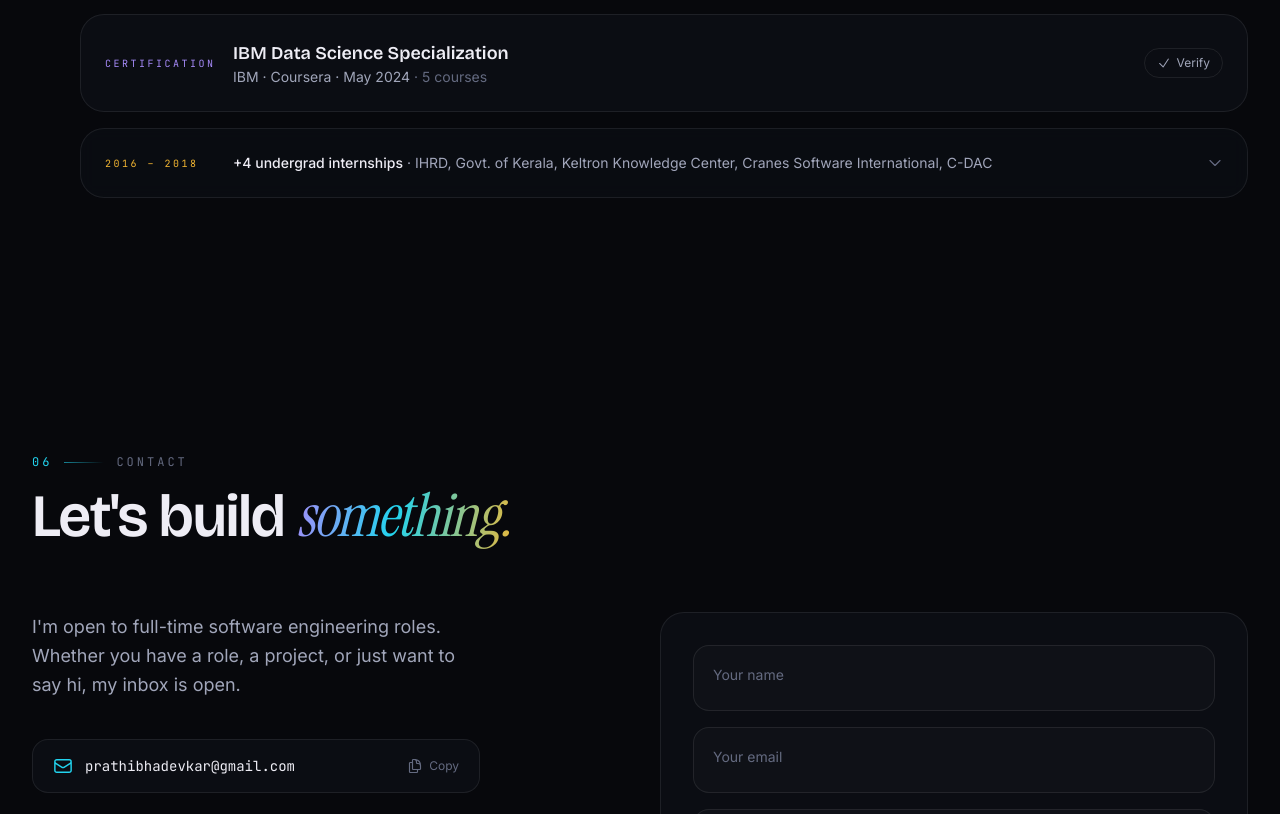
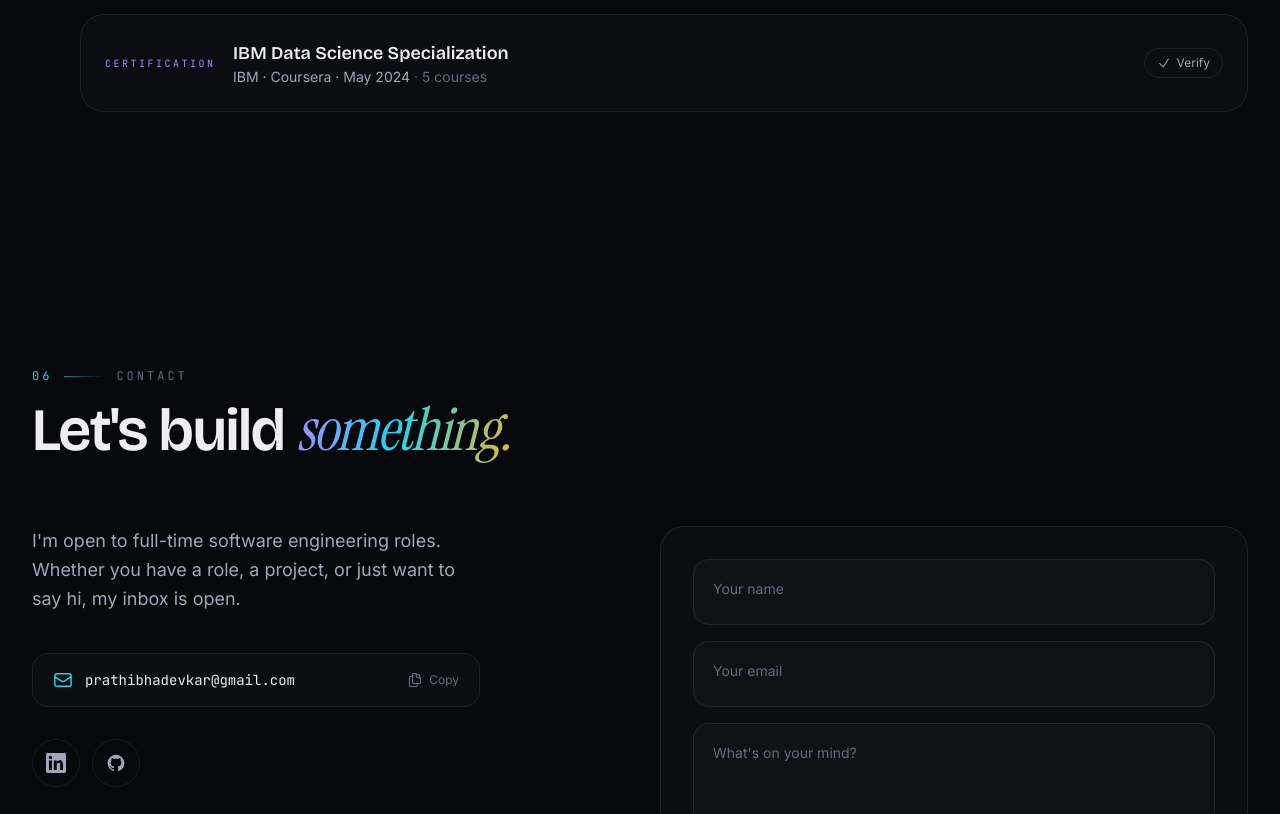
Before and after one commit to PrathibhaDevkar/prathibha-portfolio, a Next.js app: page / in a window 1280 px wide. Shown: the part 6960-7774 px from the top of the page. Built offline with nearby package versions, Linux system fonts and the light colour scheme.

Commit message:
Remove undergrad internships from Experience

```diff
--- a/components/Experience.tsx
+++ b/components/Experience.tsx
@@ -1,16 +1,15 @@
 "use client";
-import { useRef, useState } from "react";
-import { motion, AnimatePresence, useScroll, useSpring } from "framer-motion";
-import { experiences, internships } from "../data/experience";
+import { useRef } from "react";
+import { motion, useScroll, useSpring } from "framer-motion";
+import { experiences } from "../data/experience";
 import SectionHeading from "./SectionHeading";
 import { useSpotlight } from "./ui/useSpotlight";
 import { certifications } from "../data/certifications";
-import { CheckIcon, ChevronDownIcon } from "./ui/icons";
+import { CheckIcon } from "./ui/icons";
 
 export default function Experience() {
   const listRef = useRef<HTMLOListElement>(null);
   const onMove = useSpotlight<HTMLDivElement>();
-  const [showInternships, setShowInternships] = useState(false);
   // 0 when the list's top hits mid-screen, 1 when its bottom does — drives the line "drawing" itself.
   const { scrollYProgress } = useScroll({ target: listRef, offset: ["start 60%", "end 60%"] });
   const scaleY = useSpring(scrollYProgress, { stiffness: 120, damping: 30 });
@@ -114,53 +113,6 @@ export default function Experience() {
             )}
           </div>
         ))}
-
-        {/* Undergrad internships stay one click away instead of competing with the main roles */}
-        <div id="internships" className="scroll-mt-24 rounded-3xl border border-line bg-surface/60 backdrop-blur-sm">
-          <button
-            type="button"
-            onClick={() => setShowInternships((v) => !v)}
-            aria-expanded={showInternships}
-            aria-controls="internship-list"
-            className="flex w-full items-center gap-4 p-6 text-left"
-          >
-            <span className="font-mono text-[10px] uppercase tracking-[0.25em] text-amber md:w-28 md:shrink-0">
-              2016 – 2018
-            </span>
-            <span className="flex-1 text-sm text-muted">
-              <span className="text-fg font-medium">+{internships.length} undergrad internships</span>{" "}
-              <span className="hidden sm:inline">· {internships.map((it) => it.company).join(", ")}</span>
-            </span>
-            <motion.span animate={{ rotate: showInternships ? 180 : 0 }} className="text-dim">
-              <ChevronDownIcon className="w-4 h-4" />
-            </motion.span>
-          </button>
-          <AnimatePresence initial={false}>
-            {showInternships && (
-              <motion.div
-                id="internship-list"
-                initial={{ height: 0, opacity: 0 }}
-                animate={{ height: "auto", opacity: 1 }}
-                exit={{ height: 0, opacity: 0 }}
-                transition={{ duration: 0.35, ease: [0.22, 1, 0.36, 1] }}
-                className="overflow-hidden"
-              >
-                <ul className="grid grid-cols-1 gap-x-8 gap-y-5 border-t border-line p-6 md:grid-cols-2">
-                  {internships.map((it) => (
-                    <li key={it.company}>
-                      <p className="font-mono text-[11px] text-amber mb-1">{it.period}</p>
-                      <p className="font-medium text-fg">{it.role}</p>
-                      <p className="text-sm text-muted mb-1.5">
-                        {it.company} <span className="text-dim">· {it.location}</span>
-                      </p>
-                      <p className="text-sm leading-relaxed text-dim">{it.summary}</p>
-                    </li>
-                  ))}
-                </ul>
-              </motion.div>
-            )}
-          </AnimatePresence>
-        </div>
       </div>
     </section>
   );
--- a/components/ui/icons.tsx
+++ b/components/ui/icons.tsx
@@ -47,5 +47,4 @@ export const HashIcon = (p: IconProps) => <Stroke {...p} d="M5.25 8.25h15m-16.5
 export const PinIcon = (p: IconProps) => (
   <Stroke {...p} d="M15 10.5a3 3 0 1 1-6 0 3 3 0 0 1 6 0Z M19.5 10.5c0 7.142-7.5 11.25-7.5 11.25S4.5 17.642 4.5 10.5a7.5 7.5 0 1 1 15 0Z" />
 );
-export const ChevronDownIcon = (p: IconProps) => <Stroke {...p} d="m19.5 8.25-7.5 7.5-7.5-7.5" />;
 export const CheckIcon = (p: IconProps) => <Stroke {...p} d="m4.5 12.75 6 6 9-13.5" />;
--- a/data/experience.ts
+++ b/data/experience.ts
@@ -35,43 +35,3 @@ export const experiences = [
     ]
   }
 ];
-
-// Undergrad internships (2016–2018), sourced from LinkedIn.
-export const internships = [
-  {
-    company: "IHRD, Govt. of Kerala",
-    role: "IoT & Embedded Systems Intern",
-    period: "Jul 2018 - Aug 2018",
-    location: "Ernakulam, India",
-    summary:
-      "Built end-to-end IoT prototypes connecting sensor modules and microcontrollers to cloud data pipelines, with microcontroller logic that captured telemetry and triggered real-time automated responses.",
-    tags: ["IoT", "Sensor Integration", "Microcontrollers"]
-  },
-  {
-    company: "Keltron Knowledge Center",
-    role: "Big Data & Analytics Intern",
-    period: "Jun 2018 - Jul 2018",
-    location: "Kottayam, India",
-    summary:
-      "Explored distributed computing, batch processing pipelines and distributed file systems; designed schemas and ran descriptive analytics queries on Apache Cassandra.",
-    tags: ["Distributed Systems", "NoSQL", "Cassandra"]
-  },
-  {
-    company: "Cranes Software International",
-    role: "Embedded Systems & Software Intern",
-    period: "Jun 2017 - Aug 2017",
-    location: "Bengaluru, India",
-    summary:
-      "Hands-on work with embedded systems architecture, microcontrollers and real-time computing, collaborating on firmware and interface programming that bridged hardware control with software logic.",
-    tags: ["Microcontrollers", "RTOS", "Firmware"]
-  },
-  {
-    company: "C-DAC",
-    role: "Software Engineering Intern",
-    period: "Jul 2016 - Aug 2016",
-    location: "Thiruvananthapuram, India",
-    summary:
-      "Intensive training in core Python and internet application architecture; implemented modular backend scripts demonstrating networking and data-handling fundamentals.",
-    tags: ["Python", "Internet Programming"]
-  }
-];
```
